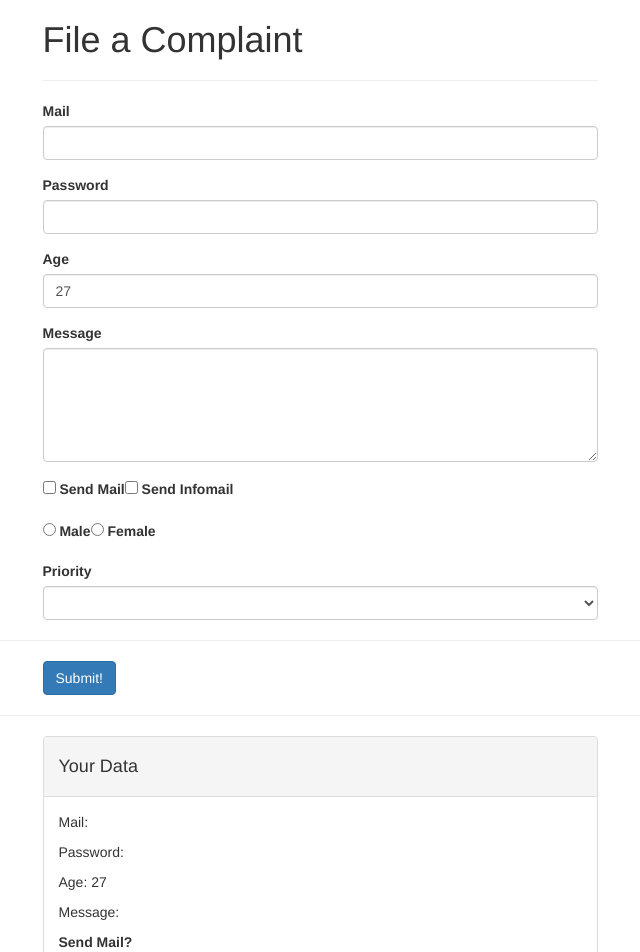
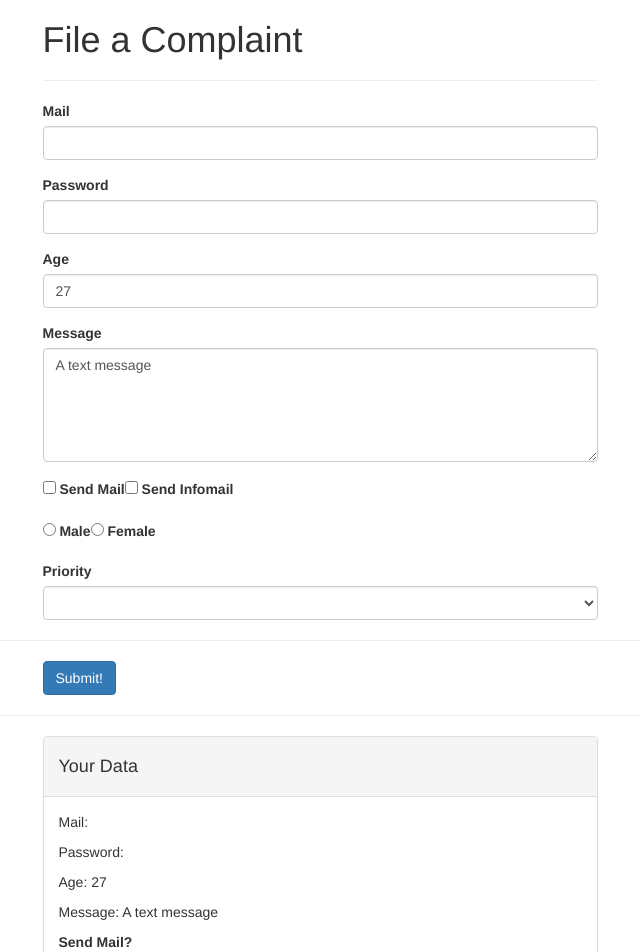
Before and after one commit to smarigowda/vuejs-cli-udemy, a Vue app: page / in a window 1280 px wide. Shown: the top 952 px of the page, without its empty margins (320-960 px from the left). Built offline with nearby package versions, Linux system fonts and the light colour scheme; a web font is replaced by a local one.

Commit message:
binding message to text area

```diff
--- a/src/App.vue
+++ b/src/App.vue
@@ -39,7 +39,8 @@
                     <textarea
                             id="message"
                             rows="5"
-                            class="form-control"></textarea>
+                            class="form-control"
+                            v-model="message"></textarea>
                 </div>
             </div>
             <div class="row">
@@ -107,7 +108,7 @@
                         <p>Mail: {{ userData.email }}</p>
                         <p>Password: {{ userData.password}}</p>
                         <p>Age: {{ userData.age }}</p>
-                        <p>Message: </p>
+                        <p>Message: {{ message }}</p>
                         <p><strong>Send Mail?</strong></p>
                         <ul>
                             <li></li>
@@ -130,7 +131,8 @@
                     email: '',
                     password: '',
                     age: 27,
-                }
+                },
+                message: 'A text message',
             }
         }
     }
```
